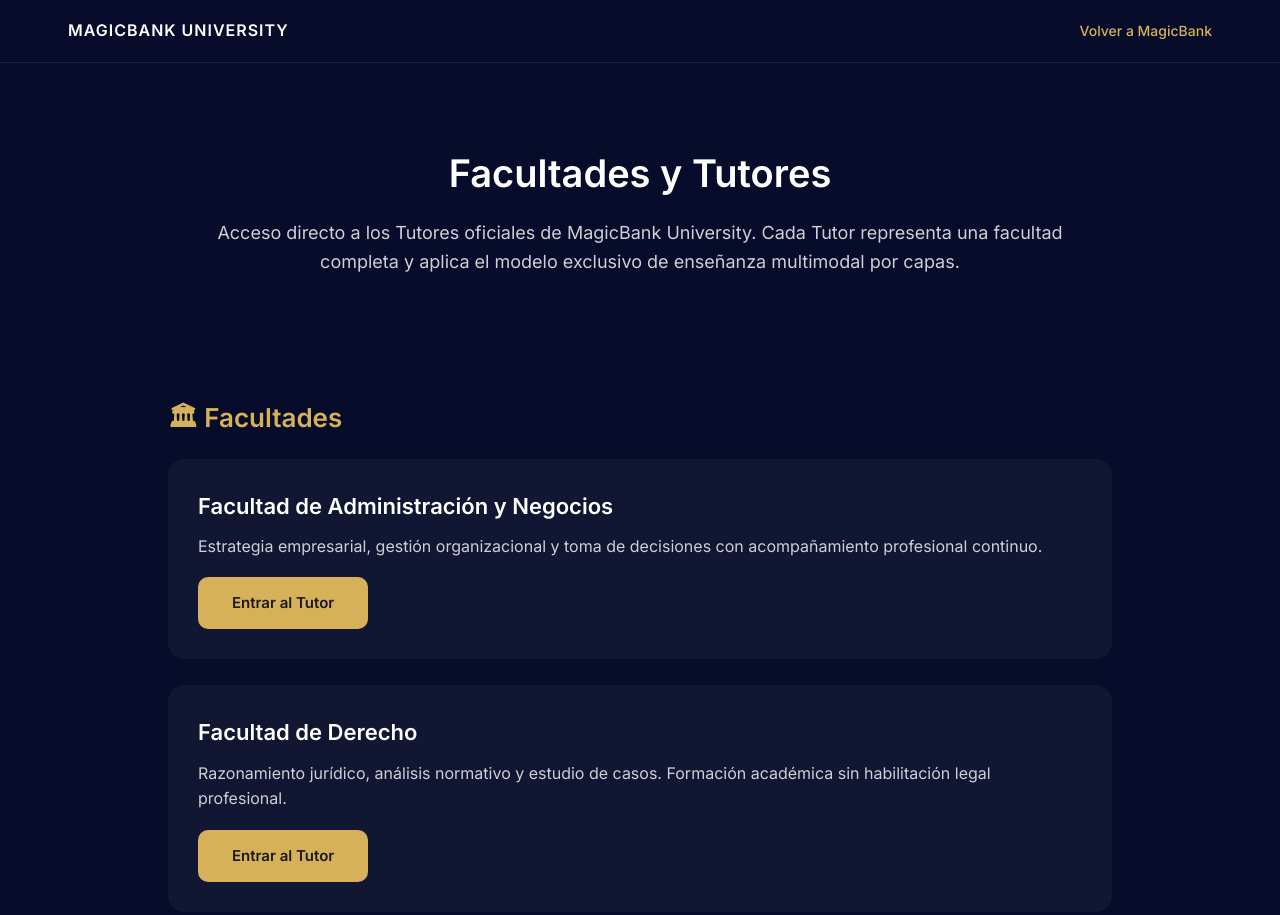
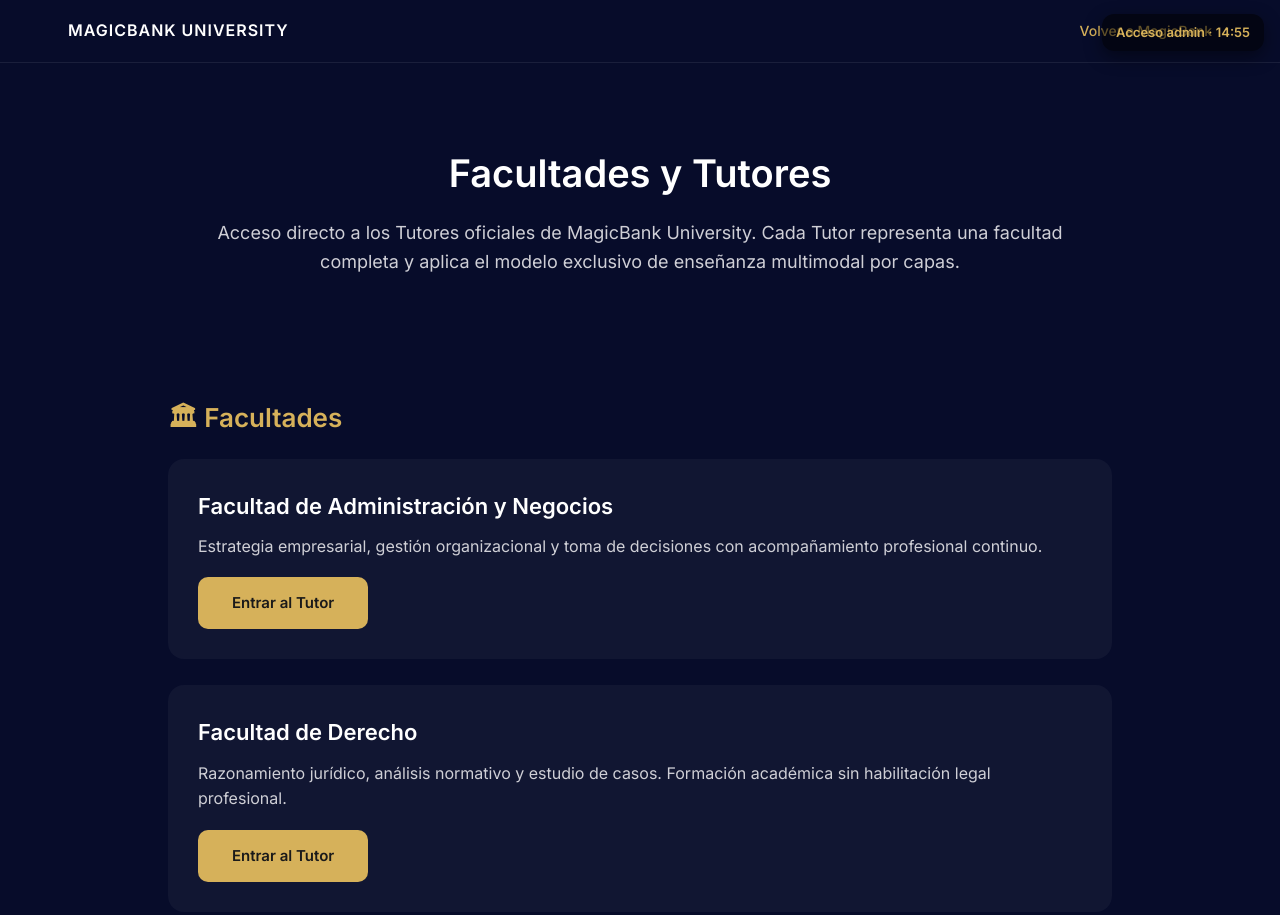
Before and after one commit to Gustpuert/Tutores-facultad-university, a plain HTML site: page index.html in a window 1280 px wide. Shown: the top 915 px of the page. Drawn offline with Linux system fonts and the light colour scheme.

Commit message:
Update index.html

```diff
--- a/index.html
+++ b/index.html
@@ -51,6 +51,22 @@
       text-decoration: none;
       font-size: 14px;
       font-weight: 500;
+    }
+
+    /* ===== CRONÓMETRO ADMIN ===== */
+    #mb-admin-timer {
+      position: fixed;
+      top: 14px;
+      right: 16px;
+      background: rgba(0,0,0,0.55);
+      color: var(--dorado);
+      padding: 8px 14px;
+      border-radius: 12px;
+      font-size: 13px;
+      font-weight: 600;
+      z-index: 9999;
+      box-shadow: 0 6px 18px rgba(0,0,0,0.45);
+      display: none;
     }
 
     .hero {
@@ -121,6 +137,9 @@
 </head>
 
 <body>
+
+<!-- CRONÓMETRO -->
+<div id="mb-admin-timer">Acceso admin · 15:00</div>
 
 <header>
   <nav>
@@ -204,5 +223,39 @@
   </p>
 </footer>
 
+<!-- SCRIPT ÚNICO · CRONÓMETRO ADMIN -->
+<script>
+  const DURACION = 15 * 60 * 1000; // 15 minutos
+  const timerBox = document.getElementById("mb-admin-timer");
+
+  // ACTIVACIÓN AUTOMÁTICA (demo / admin)
+  if (!localStorage.getItem("mb_admin_start")) {
+    localStorage.setItem("mb_admin_start", Date.now().toString());
+    localStorage.setItem("mb_admin_activo", "true");
+  }
+
+  function actualizarTimer() {
+    const inicio = parseInt(localStorage.getItem("mb_admin_start"), 10);
+    const ahora = Date.now();
+    const restante = DURACION - (ahora - inicio);
+
+    if (restante <= 0) {
+      localStorage.removeItem("mb_admin_start");
+      localStorage.removeItem("mb_admin_activo");
+      location.reload();
+      return;
+    }
+
+    const min = Math.floor(restante / 60000);
+    const seg = Math.floor((restante % 60000) / 1000).toString().padStart(2, "0");
+
+    timerBox.style.display = "block";
+    timerBox.textContent = `Acceso admin · ${min}:${seg}`;
+  }
+
+  setInterval(actualizarTimer, 1000);
+  actualizarTimer();
+</script>
+
 </body>
 </html>
```
